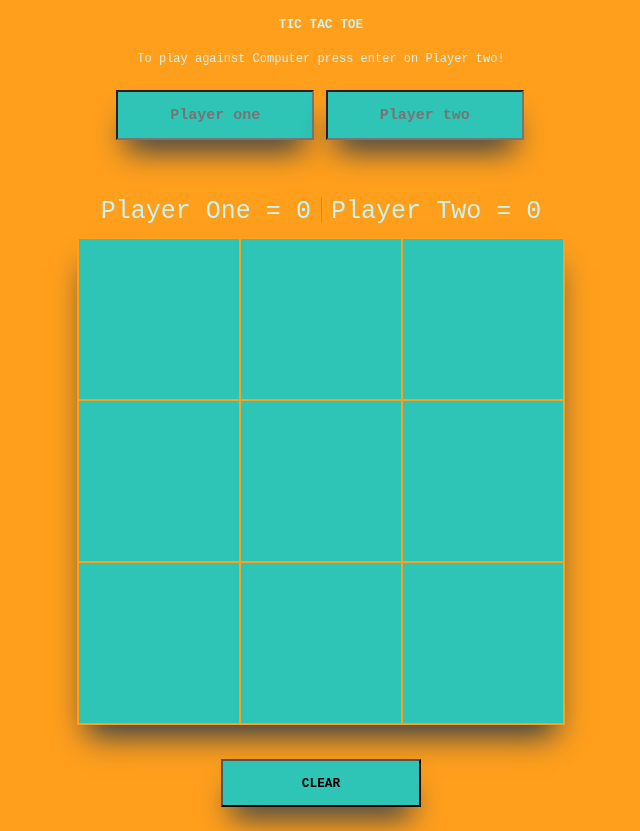
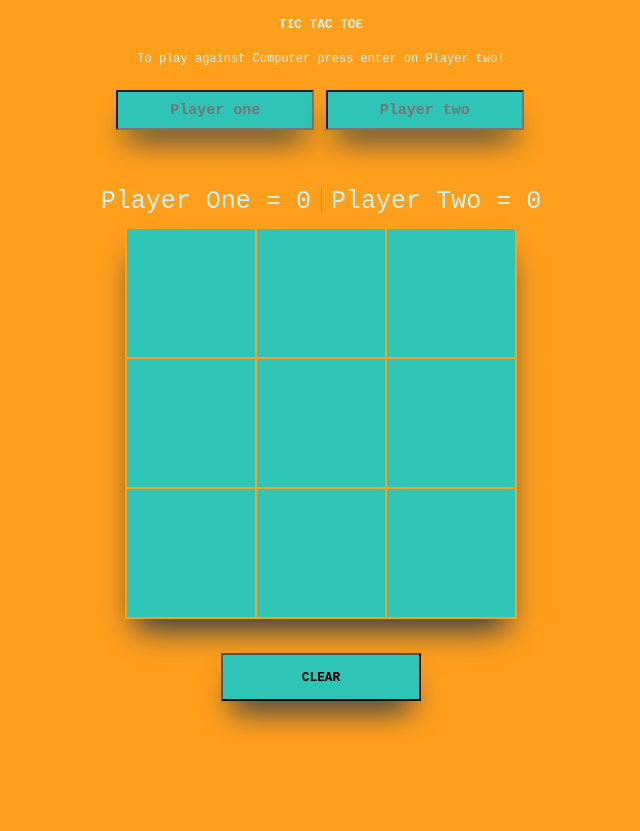
Before and after one commit to Lmaul77/TicTacToe, a plain HTML site: page index.html in a window 1280 px wide. Shown: the whole page, without its empty margins (319-959 px from the left). After the commit the page ends 800 px from the top, so only its background shows below. Drawn offline with Linux system fonts and the light colour scheme.

Commit message:
adjusted text sizes

```diff
--- a/style.css
+++ b/style.css
@@ -36,13 +36,13 @@ input {
 #playernameone {
     display: inline-flex;
     width: 200px;
-    height: 50px;
+    height: 40px;
 }
 
 #playernametwo {
     display: inline-flex;
     width: 200px;
-    height: 50px;
+    height: 40px;
 }
 
 table {
@@ -53,12 +53,12 @@ table {
 td {
     display: table-cell;
     background-color: #2EC4B6;
-    font-size: 150px;
+    font-size: 100px;
     color: #CBF3F0;
     text-align: center;
     margin: 10px;
-    height: 10rem;
-    width: 10rem;
+    height: 8rem;
+    width: 8rem;
 }
 
 td:hover {
```
